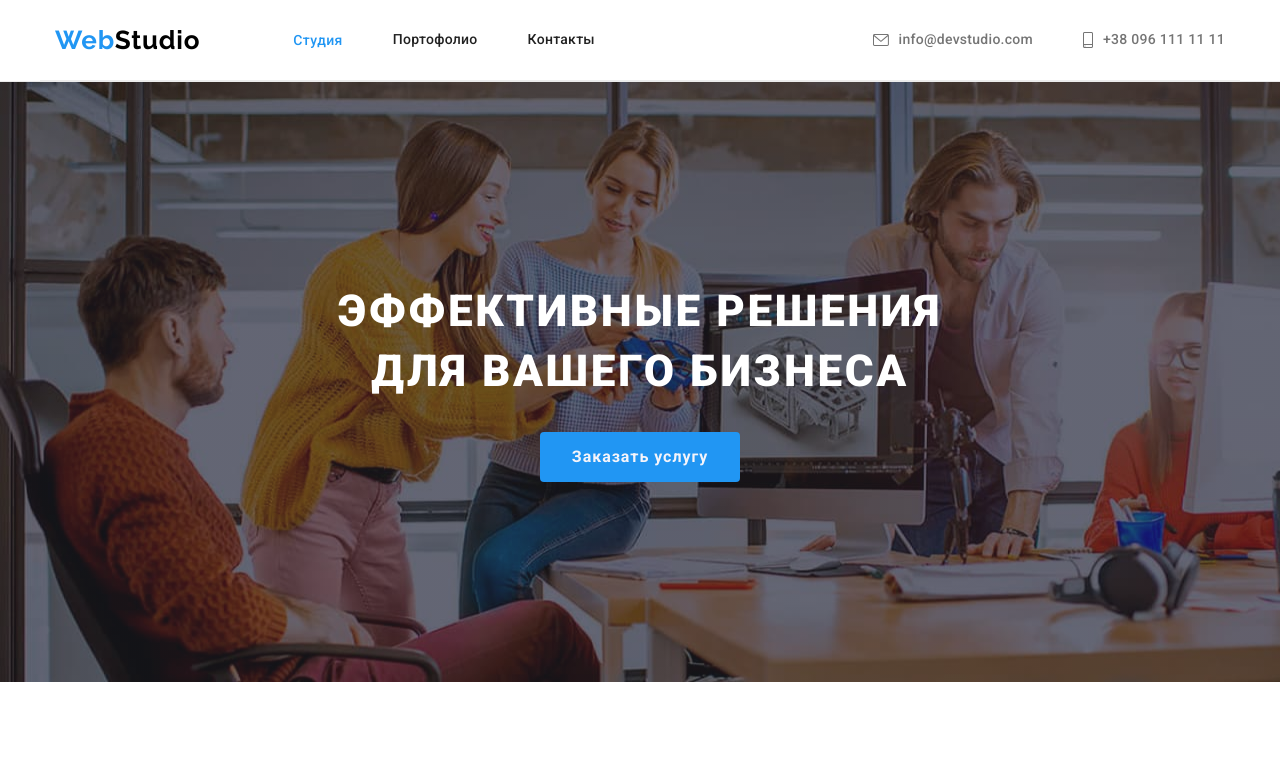
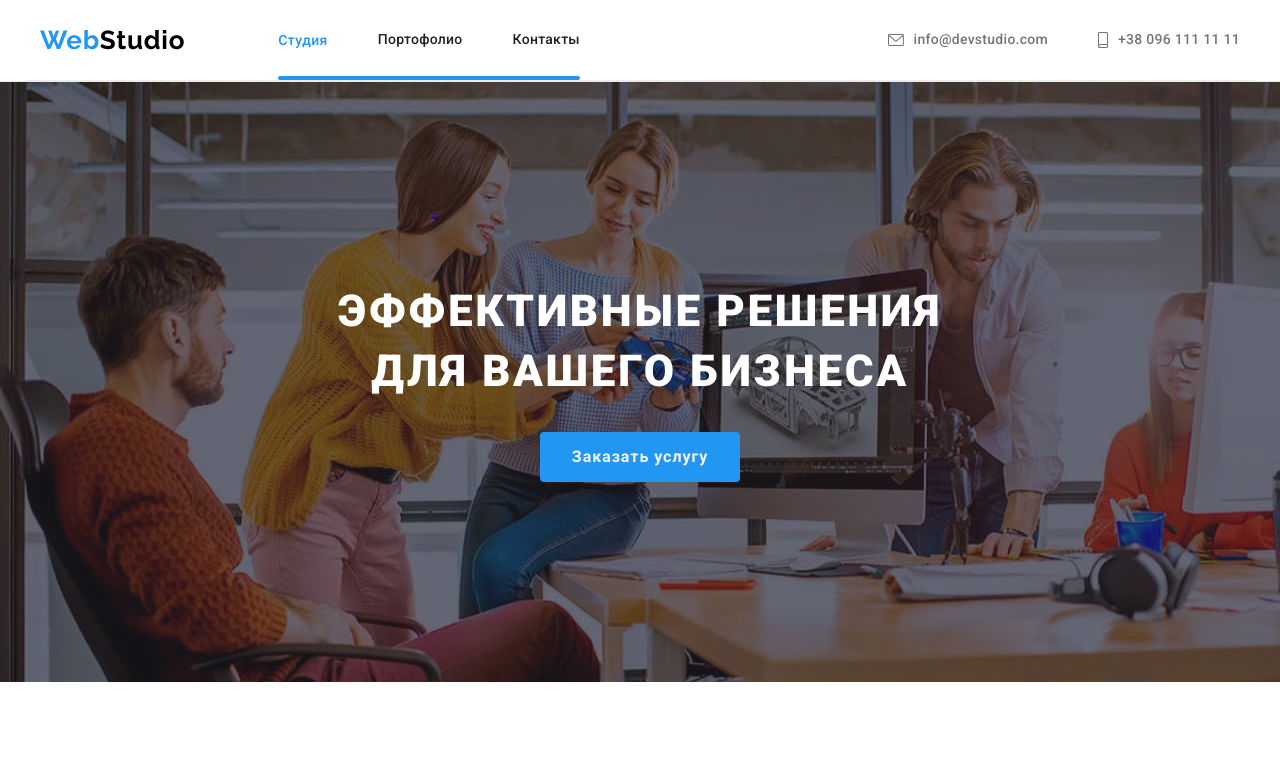
Before and after one commit to Iryn95/goit-markup-hw-05, a plain HTML site: page index.html in a window 1280 px wide. Shown: the top 772 px of the page. Drawn offline with nearby package versions, Linux system fonts and the light colour scheme.

Commit message:
Добавляет подчеркивание

```diff
--- a/css/main.css
+++ b/css/main.css
@@ -22,6 +22,12 @@ address{
 
     margin-top: 20px;
 }
+
+*,
+  *::before,
+  *::after {
+    box-sizing: inherit;
+  }
 
 p,
 h1,
@@ -98,6 +104,8 @@ img{
     align-items: center;
 }
 .site-nav{
+    position: relative;
+
     display: flex;
     margin-left: 93px;
 }
@@ -131,6 +139,21 @@ img{
     display: block;
     color: var(--accent-color);
     font-weight: 500;
+}
+
+.link-current::after {
+    content:'';
+    display:block;
+    position: absolute;
+
+    width: 100%;
+    height: 4px;
+    border-radius: 2px;
+    background: var(--accent-color);
+    bottom: 0;
+    left: 0;
+
+    /* opacity: 1; */
 }
 
 
--- a/index.html
+++ b/index.html
@@ -18,7 +18,7 @@
         <nav class="nav-flex" >
             <a href="./index.html" class="logo  link"><span class="accent">Web</span>Studio </a>
                 <ul class="site-nav list ">
-                    <li class="item"><a href="./index.html" class="link page link-current link">Студия</a></li>
+                    <li class="item"><a href="./index.html" class="link-current link" >Студия</a></li>
                     <li class="item"><a href="./portfolio.html" class="link-page link">Портофолио</a></li>
                     <li class="item"><a href="" class="link-page link">Контакты</a></li>
                 </ul>
```
